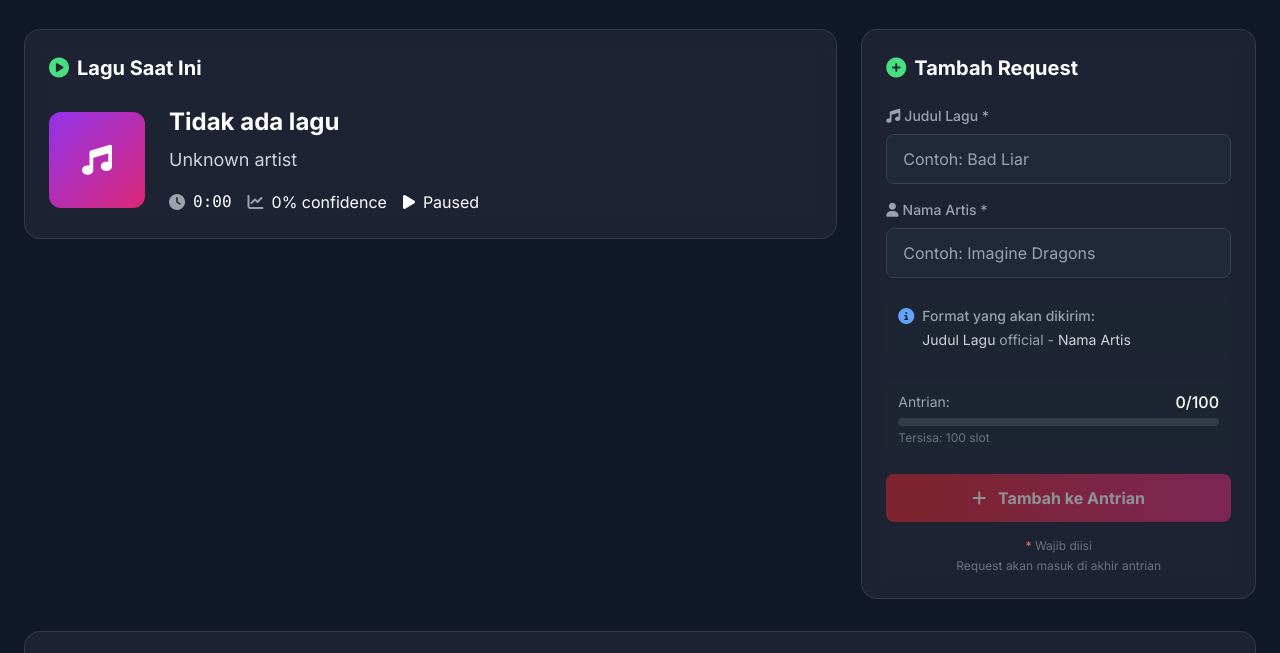
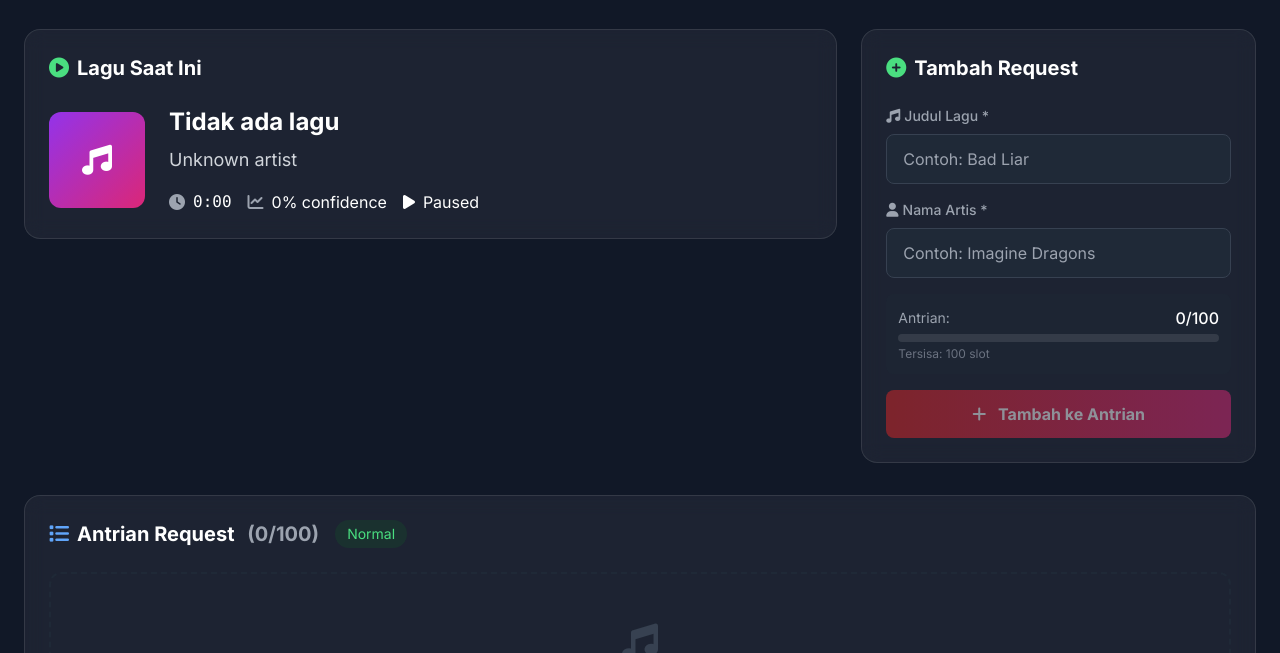
Before and after one commit to emmeril/youtube-music-queue, a browser extension: page public/index.html in a window 1280 px wide. Shown: the part 99-752 px from the top of the page. Drawn offline with nearby package versions, Linux system fonts and the light colour scheme; no server answers.

Commit message:
Update index.html

```diff
--- a/public/index.html
+++ b/public/index.html
@@ -380,16 +380,6 @@
                             </div>
                         </div>
 
-                        <!-- Format Info -->
-                        <div class="bg-gray-800/30 p-3 rounded-lg">
-                            <div class="flex items-start gap-2">
-                                <i class="fas fa-info-circle text-blue-400 mt-0.5"></i>
-                                <div class="text-sm text-gray-400">
-                                    <p class="font-medium">Format yang akan dikirim:</p>
-                                    <p class="mt-1"><span class="text-gray-300" x-text="newRequest.title || 'Judul Lagu'"></span> official - <span class="text-gray-300" x-text="newRequest.artist || 'Nama Artis'"></span></p>
-                                </div>
-                            </div>
-                        </div>
 
                         <!-- Queue Status -->
                         <div class="bg-gray-800/50 p-3 rounded-lg">
@@ -416,11 +406,7 @@
                             </button>
                         </div>
 
-                        <!-- Info -->
-                        <div class="text-xs text-gray-500 text-center">
-                            <p><span class="text-red-400">*</span> Wajib diisi</p>
-                            <p class="mt-1" x-text="priorityRequest && isAdmin ? 'Request akan langsung masuk posisi pertama!' : 'Request akan masuk di akhir antrian'"></p>
-                        </div>
+
                     </div>
                 </div>
             </div>
```
